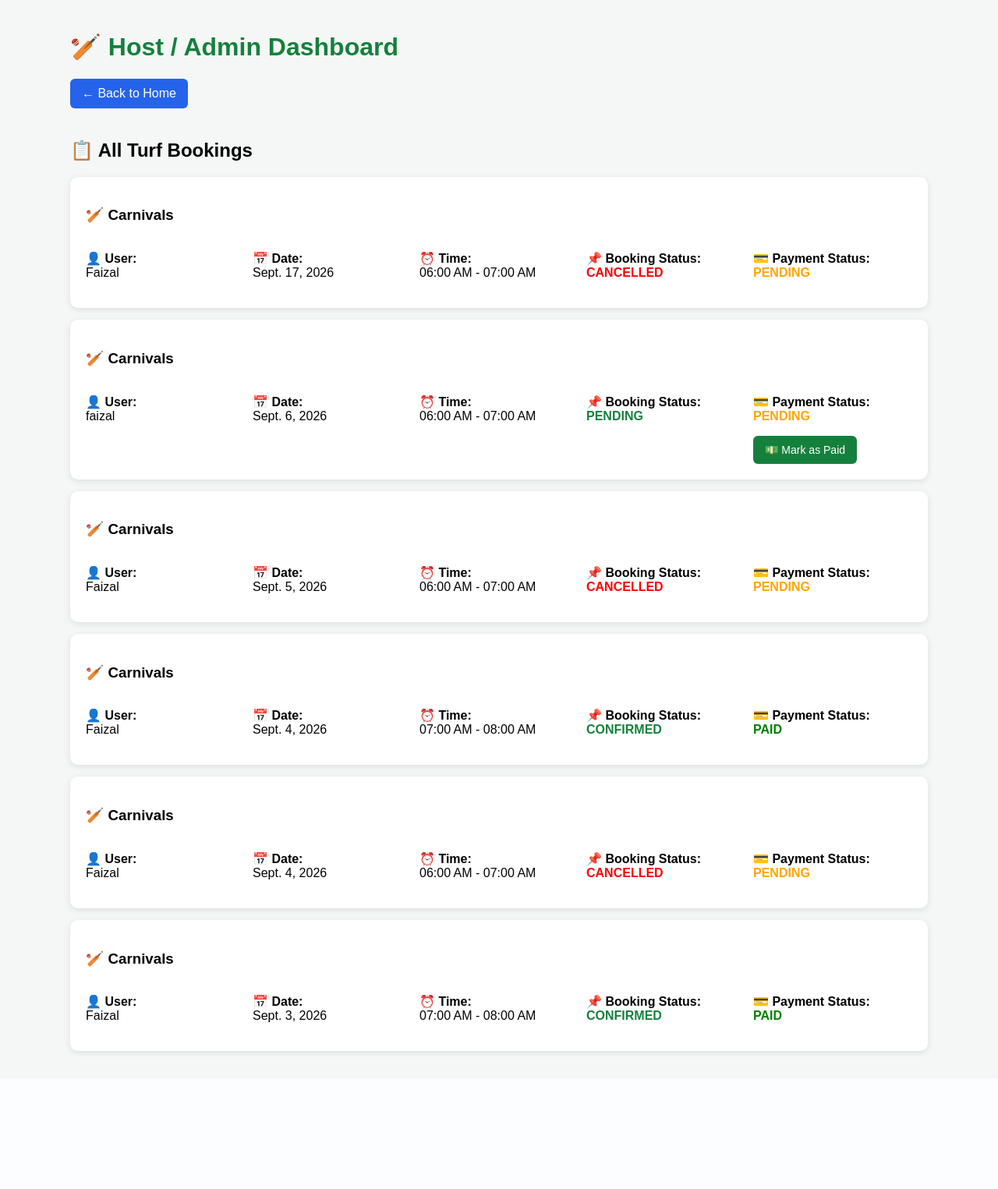
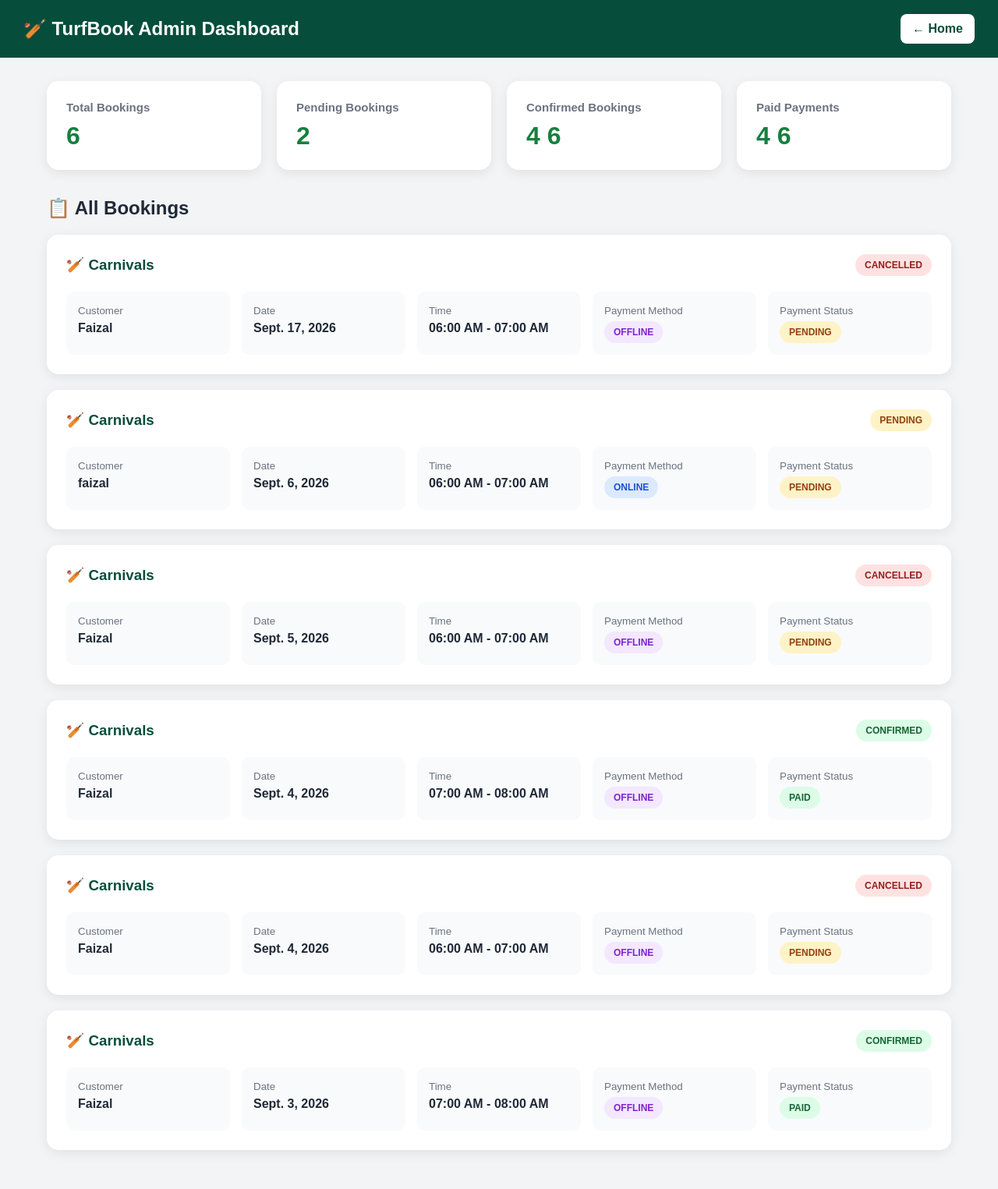
Before and after one commit to mohammedfaizalpasha/turf_booking, a Django app: page /booking/admin-dashboard/ in a window 1280 px wide. Shown: the whole page at 78% size. Before the commit the page ends 1354 px from the top, so only its background shows below. Run offline with Django 5.2, Linux system fonts and the light colour scheme; a user stored in the database is signed in; data comes from the database, SQL or seed files in the repository.

Commit message:
Add accurate admin booking statistics

```diff
--- a/bookings/templates/bookings/admin_dashboard.html
+++ b/bookings/templates/bookings/admin_dashboard.html
@@ -6,83 +6,191 @@
 
     <meta name="viewport" content="width=device-width, initial-scale=1.0">
 
-    <title>Host Dashboard | TurfBook</title>
+    <title>Admin Dashboard | TurfBook</title>
 
     <style>
 
+        * {
+            box-sizing: border-box;
+        }
+
         body {
+            margin: 0;
             font-family: Arial, sans-serif;
-            background: #f4f7f6;
+            background: #f3f4f6;
+            color: #1f2937;
+        }
+
+        .navbar {
+            background: #064e3b;
+            color: white;
+            padding: 18px 30px;
+            display: flex;
+            justify-content: space-between;
+            align-items: center;
+        }
+
+        .navbar h1 {
             margin: 0;
-            padding: 20px;
+            font-size: 24px;
+        }
+
+        .home-button {
+            background: white;
+            color: #064e3b;
+            text-decoration: none;
+            padding: 10px 15px;
+            border-radius: 8px;
+            font-weight: bold;
         }
 
         .container {
-            max-width: 1100px;
+            max-width: 1200px;
             margin: auto;
+            padding: 30px 20px;
         }
 
-        h1 {
-            color: #15803d;
+        .stats-grid {
+            display: grid;
+            grid-template-columns: repeat(auto-fit, minmax(200px, 1fr));
+            gap: 20px;
+            margin-bottom: 35px;
         }
 
-        .top-button {
-            display: inline-block;
-            background: #2563eb;
-            color: white;
-            padding: 10px 15px;
-            text-decoration: none;
-            border-radius: 6px;
-            margin-bottom: 20px;
+        .stat-card {
+            background: white;
+            padding: 25px;
+            border-radius: 15px;
+            box-shadow: 0 4px 15px rgba(0, 0, 0, 0.08);
+        }
+
+        .stat-card h3 {
+            margin: 0;
+            color: #6b7280;
+            font-size: 15px;
+        }
+
+        .stat-card .number {
+            font-size: 32px;
+            font-weight: bold;
+            margin-top: 10px;
+            color: #15803d;
         }
 
         .booking-card {
             background: white;
-            padding: 20px;
-            margin-bottom: 15px;
-            border-radius: 10px;
-            box-shadow: 0 2px 8px rgba(0, 0, 0, 0.1);
+            margin-bottom: 20px;
+            padding: 25px;
+            border-radius: 15px;
+            box-shadow: 0 4px 15px rgba(0, 0, 0, 0.08);
+        }
+
+        .booking-header {
+            display: flex;
+            justify-content: space-between;
+            align-items: center;
+            gap: 15px;
+            margin-bottom: 20px;
+        }
+
+        .booking-header h3 {
+            margin: 0;
+            color: #064e3b;
         }
 
         .details {
             display: grid;
-            grid-template-columns: repeat(auto-fit, minmax(200px, 1fr));
-            gap: 10px;
-            margin-top: 15px;
+            grid-template-columns: repeat(auto-fit, minmax(170px, 1fr));
+            gap: 15px;
         }
 
-        .paid {
-            color: green;
+        .detail-box {
+            background: #f9fafb;
+            padding: 15px;
+            border-radius: 10px;
+        }
+
+        .detail-box small {
+            color: #6b7280;
+        }
+
+        .detail-box strong {
+            display: block;
+            margin-top: 5px;
+        }
+
+        .badge {
+            display: inline-block;
+            padding: 7px 12px;
+            border-radius: 20px;
+            font-size: 12px;
             font-weight: bold;
         }
 
+        .paid,
+        .confirmed {
+            background: #dcfce7;
+            color: #166534;
+        }
+
         .pending {
-            color: orange;
-            font-weight: bold;
+            background: #fef3c7;
+            color: #92400e;
         }
 
         .cancelled {
-            color: red;
-            font-weight: bold;
+            background: #fee2e2;
+            color: #991b1b;
         }
 
-        .payment-button {
+        .online {
+            background: #dbeafe;
+            color: #1d4ed8;
+        }
+
+        .offline {
+            background: #f3e8ff;
+            color: #7e22ce;
+        }
+
+        .approve-button {
+            margin-top: 20px;
             background: #15803d;
             color: white;
             border: none;
-            padding: 10px 15px;
-            border-radius: 6px;
+            padding: 12px 18px;
+            border-radius: 8px;
+            font-size: 14px;
+            font-weight: bold;
             cursor: pointer;
-            font-size: 14px;
         }
 
-        .payment-button:hover {
-            opacity: 0.9;
+        .approve-button:hover {
+            background: #166534;
         }
 
-        .booking-active {
-            color: #15803d;
-            font-weight: bold;
+        .empty {
+            background: white;
+            padding: 40px;
+            border-radius: 15px;
+            text-align: center;
+        }
+
+        @media (max-width: 600px) {
+
+            .navbar {
+                padding: 15px;
+            }
+
+            .navbar h1 {
+                font-size: 19px;
+            }
+
+            .booking-header {
+                align-items: flex-start;
+                flex-direction: column;
+            }
+
         }
 
     </style>
@@ -91,110 +199,218 @@
 
 <body>
 
+    <div class="navbar">
+
+        <h1>🏏 TurfBook Admin Dashboard</h1>
+
+        <a href="{% url 'home' %}" class="home-button">
+            ← Home
+        </a>
+
+    </div>
+
+
     <div class="container">
 
-        <h1>🏏 Host / Admin Dashboard</h1>
 
-        <a href="{% url 'home' %}" class="top-button">
-            ← Back to Home
-        </a>
+        <div class="stats-grid">
 
-        <h2>📋 All Turf Bookings</h2>
+            <div class="stat-card">
+                <h3>Total Bookings</h3>
+                <div class="number">
+                    {{ bookings|length }}
+                </div>
+            </div>
+
+
+            <div class="stat-card">
+                <h3>Pending Bookings</h3>
+                <div class="number">
+
+                    {% for booking in bookings %}
+
+                        {% if booking.status == "pending" %}
+                            {{ forloop.counter }}
+                        {% endif %}
+
+                    {% endfor %}
+
+                </div>
+            </div>
+
+
+            <div class="stat-card">
+                <h3>Confirmed Bookings</h3>
+                <div class="number">
+
+                    {% for booking in bookings %}
+
+                        {% if booking.status == "confirmed" %}
+                            {{ forloop.counter }}
+                        {% endif %}
+
+                    {% endfor %}
+
+                </div>
+            </div>
+
+
+            <div class="stat-card">
+                <h3>Paid Payments</h3>
+                <div class="number">
+
+                    {% for booking in bookings %}
+
+                        {% if booking.payment_status == "paid" %}
+                            {{ forloop.counter }}
+                        {% endif %}
+
+                    {% endfor %}
+
+                </div>
+            </div>
+
+        </div>
+
+
+        <h2>📋 All Bookings</h2>
 
 
         {% for booking in bookings %}
 
             <div class="booking-card">
 
+
+                <div class="booking-header">
+
                     <h3>
                         🏏 {{ booking.turf.name }}
                     </h3>
 
 
-                <div class="details">
+                    {% if booking.status == "confirmed" %}
 
-                    <div>
+                        <span class="badge confirmed">
+                            CONFIRMED
+                        </span>
 
-                        <p>
-                            👤 <strong>User:</strong><br>
-                            {{ booking.user.username }}
-                        </p>
+                    {% elif booking.status == "cancelled" %}
+
+                        <span class="badge cancelled">
+                            CANCELLED
+                        </span>
+
+                    {% else %}
+
+                        <span class="badge pending">
+                            {{ booking.status|upper }}
+                        </span>
+
+                    {% endif %}
 
                 </div>
 
 
-                    <div>
+                <div class="details">
 
-                        <p>
-                            📅 <strong>Date:</strong><br>
-                            {{ booking.booking_date }}
-                        </p>
+
+                    <div class="detail-box">
+
+                        <small>Customer</small>
+
+                        <strong>
+                            {{ booking.user.username }}
+                        </strong>
 
                     </div>
 
 
-                    <div>
+                    <div class="detail-box">
 
-                        <p>
-                            ⏰ <strong>Time:</strong><br>
+                        <small>Date</small>
+
+                        <strong>
+                            {{ booking.booking_date }}
+                        </strong>
+
+                    </div>
+
+
+                    <div class="detail-box">
+
+                        <small>Time</small>
+
+                        <strong>
 
                             {{ booking.start_time|time:"h:i A" }}
 
                             -
 
                             {{ booking.end_time|time:"h:i A" }}
-                        </p>
+
+                        </strong>
 
                     </div>
 
 
-                    <div>
+                    <div class="detail-box">
 
-                        <p>
-                            📌 <strong>Booking Status:</strong><br>
+                        <small>Payment Method</small>
 
-                            {% if booking.status == "cancelled" %}
+                        <strong>
 
-                                <span class="cancelled">
-                                    CANCELLED
+                            {% if booking.payment_method == "online" %}
+
+                                <span class="badge online">
+                                    ONLINE
+                                </span>
+
+                            {% elif booking.payment_method == "offline" %}
+
+                                <span class="badge offline">
+                                    OFFLINE
                                 </span>
 
                             {% else %}
 
-                                <span class="booking-active">
-                                    {{ booking.status|upper }}
-                                </span>
+                                NOT SELECTED
 
                             {% endif %}
 
-                        </p>
+                        </strong>
 
                     </div>
 
 
-                    <div>
+                    <div class="detail-box">
 
-                        <p>
-                            💳 <strong>Payment Status:</strong><br>
+                        <small>Payment Status</small>
+
+                        <strong>
 
                             {% if booking.payment_status == "paid" %}
 
-                                <span class="paid">
+                                <span class="badge paid">
                                     PAID
                                 </span>
 
                             {% else %}
 
-                                <span class="pending">
+                                <span class="badge pending">
                                     {{ booking.payment_status|upper }}
                                 </span>
 
                             {% endif %}
 
-                        </p>
+                        </strong>
+
+                    </div>
 
 
-                        {% if booking.payment_status != "paid" and booking.status != "cancelled" %}
+                </div>
+
+
+                {% if booking.payment_method == "offline" and booking.payment_status != "paid" and booking.status != "cancelled" %}
 
                     <form
                         method="POST"
@@ -205,33 +421,29 @@
 
                         <button
                             type="submit"
-                                    class="payment-button"
+                            class="approve-button"
                         >
-                                    💵 Mark as Paid
+                            ✓ Approve Offline Payment
                         </button>
 
                     </form>
 
                 {% endif %}
 
-                    </div>
-
-                </div>
 
             </div>
 
 
         {% empty %}
 
-            <div class="booking-card">
+            <div class="empty">
 
-                <h3>
-                    No bookings are available yet.
-                </h3>
+                <h3>No bookings yet</h3>
 
             </div>
 
         {% endfor %}
+
 
     </div>
 
--- a/bookings/views.py
+++ b/bookings/views.py
@@ -256,11 +256,29 @@ def admin_dashboard(request):
         "-start_time"
     )
 
+    total_bookings = bookings.count()
+
+    pending_bookings = bookings.filter(
+        status="pending"
+    ).count()
+
+    confirmed_bookings = bookings.filter(
+        status="confirmed"
+    ).count()
+
+    paid_payments = bookings.filter(
+        payment_status="paid"
+    ).count()
+
     return render(
         request,
         "bookings/admin_dashboard.html",
         {
-            "bookings": bookings
+            "bookings": bookings,
+            "total_bookings": total_bookings,
+            "pending_bookings": pending_bookings,
+            "confirmed_bookings": confirmed_bookings,
+            "paid_payments": paid_payments,
         }
     )
 
```
Lines whose indentation alone changed are shown as unchanged.
